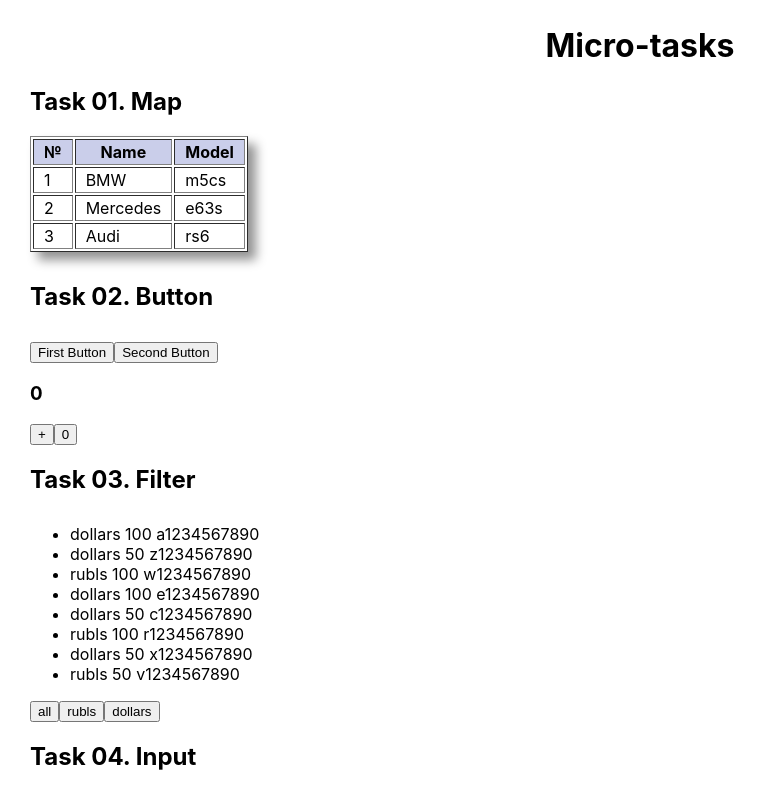
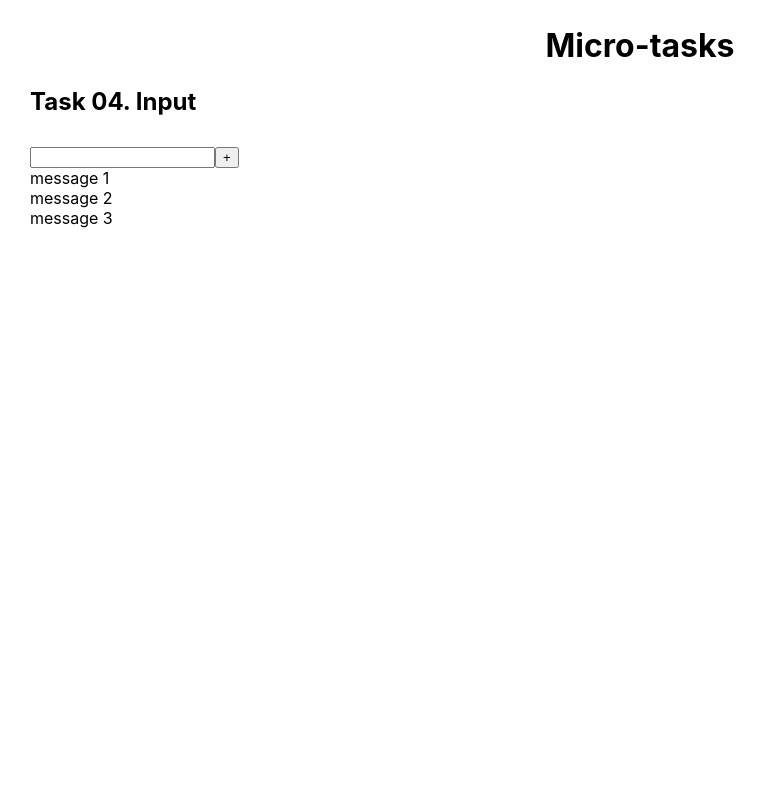
Before and after one commit to AlekseiBestuzhev/micro-tasks, a React (Create React App) app: page / in a window 1280 px wide. Shown: the whole page, without its empty margins (0-767 px from the left). Built offline with nearby package versions, Linux system fonts and the light colour scheme.

Commit message:
upd: task_04 write basic code for task

```diff
--- a/src/App.tsx
+++ b/src/App.tsx
@@ -14,9 +14,9 @@ function App() {
 	return (
 		<div>
 			<h1 className='page-title'>Micro-tasks</h1>
-			<TaskMap top={topCars} />
+			{/* <TaskMap top={topCars} />
 			<TaskButton />
-			<TaskFilter />
+			<TaskFilter /> */}
 			<TaskInput />
 		</div>
 	);
--- a/src/tasks/task_04_input/TaskInput.tsx
+++ b/src/tasks/task_04_input/TaskInput.tsx
@@ -1,10 +1,24 @@
-import React from 'react';
+import React, { useState } from 'react';
 
 export const TaskInput = () => {
+	const [message, setMessage] = useState([
+		{ message: 'message 1' },
+		{ message: 'message 2' },
+		{ message: 'message 3' },
+	])
 
 	return (
 		<div>
 			<h2 className='task'>Task 04. Input</h2>
+			<div>
+				<input type="text" />
+				<button>+</button>
+			</div>
+			{message.map((elem, index) => {
+				return (
+					<div key={index}>{elem.message}</div>
+				)
+			})}
 		</div>
 	);
 }
```
